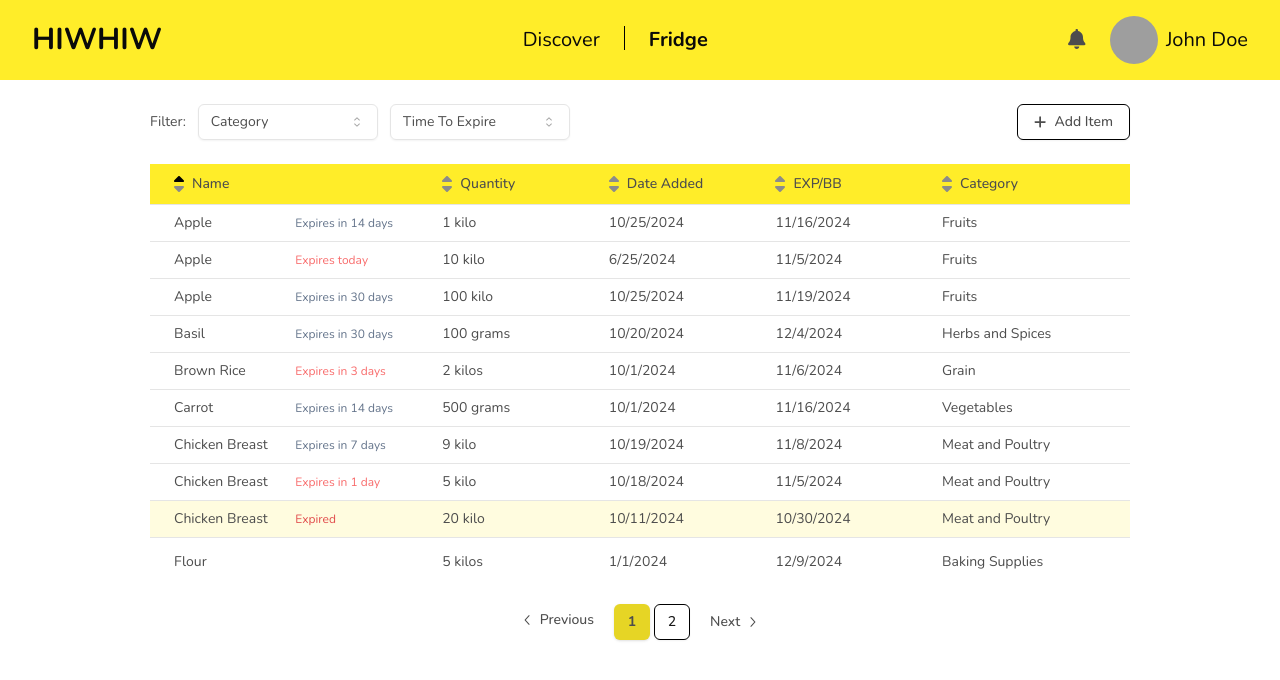
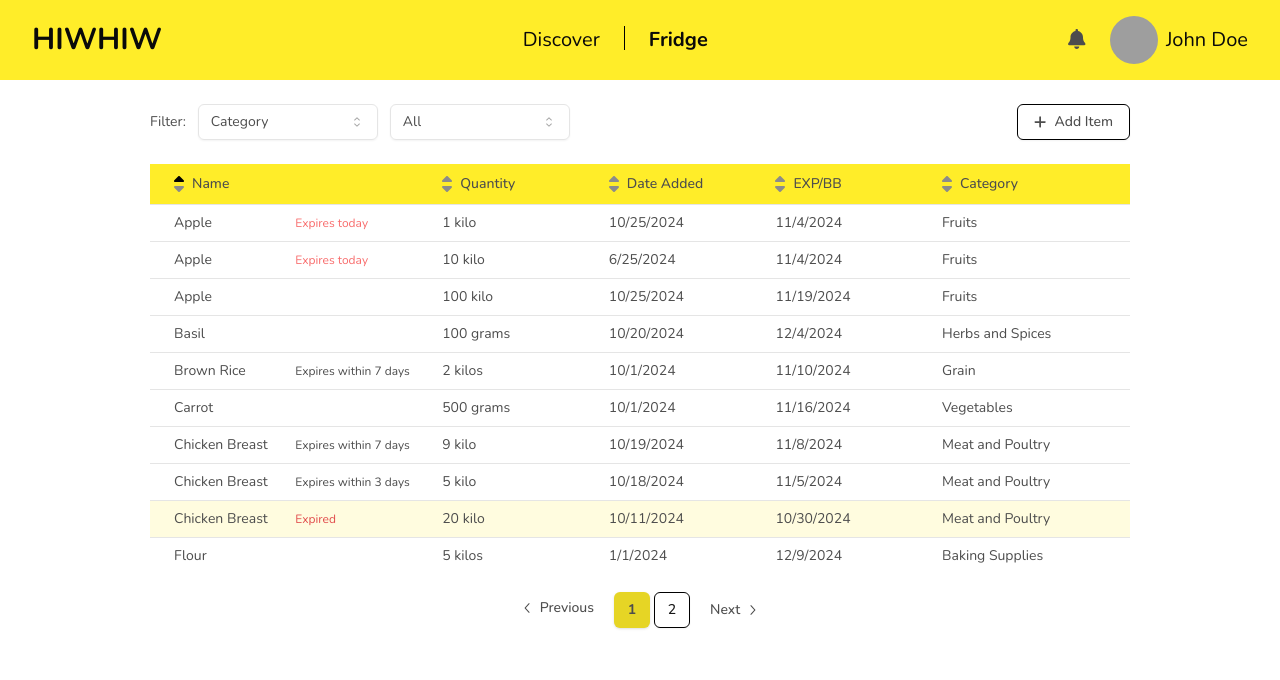
Before and after one commit to JabJabHiwHiw/hiw-hiw-frontend, a Next.js app: page /fridge in a window 1280 px wide. Shown: the top 680 px of the page. Built offline with nearby package versions, Linux system fonts and the light colour scheme; grey boxes are pictures that could not be loaded.

Commit message:
fix time to expire filter

```diff
--- a/src/app/fridge/_components/fridgeTable.tsx
+++ b/src/app/fridge/_components/fridgeTable.tsx
@@ -119,32 +119,23 @@ export default function FridgeTable({
           {currentItems.map((item, ind) => (
             <FridgeModal key={ind} mode="edit" data={item}>
               <TableRow
-                className={cn(item.expTag === 'Expired' && 'bg-primary-100')}
+                className={cn(item.expCat === 'Expired' && 'bg-primary-100')}
               >
                 <TableCell className="pl-6">{item.name}</TableCell>
                 <TableCell
                   className={cn(
                     'small',
-                    item.expTag === 'Expired' && 'text-error-hover',
-                    item.expTag &&
+                    item.expCat === 'Expired' && 'text-error-hover',
+                    item.expCat &&
                       [
                         'Expires today',
-                        'Expires in 1 day',
                         'Expires in 3 days',
-                      ].includes(item.expTag) &&
-                      'text-error-default',
-                    item.expTag &&
-                      [
                         'Expires in 7 days',
-                        'Expires in 14 days',
-                        'Expires in 30 days',
-                      ].includes(item.expTag) &&
-                      'text-neutral-500',
-                    item.expTag === 'Long Shelf Life (Over 30 days)' &&
-                      'invisible'
+                      ].includes(item.expCat) &&
+                      'text-error-default'
                   )}
                 >
-                  {item.expTag}
+                  {item.expCat}
                 </TableCell>
                 <TableCell>{item.quantity}</TableCell>
                 <TableCell>{item.addedDate.toLocaleDateString()}</TableCell>
--- a/src/app/fridge/page.tsx
+++ b/src/app/fridge/page.tsx
@@ -14,6 +14,7 @@ import { faPlus, faTimes } from '@fortawesome/free-solid-svg-icons'
 import type { FridgeItem, SortItem } from '@/app/types'
 import FridgeTable from './_components/fridgeTable'
 import FridgeModal from './_components/fridgeModal'
+import { SelectValue } from '@radix-ui/react-select'
 
 export default function FridgePage() {
   const categories = [
@@ -31,12 +32,9 @@ export default function FridgePage() {
   const timeToExpire = [
     'Expired',
     'Expires today',
-    'Expires in 1 day',
-    'Expires in 3 days',
-    'Expires in 7 days',
-    'Expires in 14 days',
-    'Expires in 30 days',
-    'Long Shelf Life (Over 30 days)',
+    'Expires within 3 days',
+    'Expires within 7 days',
+    'All',
   ]
   const mockFridgeItems = [
     {
@@ -57,14 +55,14 @@ export default function FridgePage() {
       name: 'Apple',
       quantity: '1 kilo',
       addedDate: new Date('2024-10-25'),
-      expiredDate: new Date(Date.now() + 12 * 24 * 60 * 60 * 1000),
+      expiredDate: new Date(Date.now()),
       category: 'Fruits',
     },
     {
       name: 'Apple',
       quantity: '10 kilo',
       addedDate: new Date('2024-6-25'),
-      expiredDate: new Date(Date.now() + 20 * 60 * 60 * 1000),
+      expiredDate: new Date(Date.now() + 6 * 60 * 60 * 1000),
       category: 'Fruits',
     },
     {
@@ -113,7 +111,7 @@ export default function FridgePage() {
       name: 'Brown Rice',
       quantity: '2 kilos',
       addedDate: new Date('2024-10-01'),
-      expiredDate: new Date(Date.now() + 2 * 24 * 60 * 60 * 1000),
+      expiredDate: new Date(Date.now() + 6 * 24 * 60 * 60 * 1000),
       category: 'Grain',
     },
     {
@@ -134,7 +132,7 @@ export default function FridgePage() {
       name: 'Orange Juice',
       quantity: '1 liter',
       addedDate: new Date('2024-10-24'),
-      expiredDate: new Date(Date.now() + 1 * 24 * 60 * 60 * 1000),
+      expiredDate: new Date(Date.now() + 1 * 5 * 60 * 60 * 1000),
       category: 'Beverages',
     },
     {
@@ -146,34 +144,34 @@ export default function FridgePage() {
     },
   ]
 
-  const calculateExpTag = (expiredDate: Date) => {
+  const calculateExpCat = (expiredDate: Date) => {
     const today = new Date()
+    today.setHours(0, 0, 0, 0)
+    const expDate = new Date(expiredDate)
+    expDate.setHours(0, 0, 0, 0)
+
     const daysToExpire = Math.floor(
-      (expiredDate.getTime() - today.getTime()) / (1000 * 60 * 60 * 24)
+      (expDate.getTime() - today.getTime()) / (1000 * 60 * 60 * 24)
     )
-
     if (daysToExpire < 0) return 'Expired'
     if (daysToExpire === 0) return 'Expires today'
-    if (daysToExpire === 1) return 'Expires in 1 day'
-    if (daysToExpire <= 3) return 'Expires in 3 days'
-    if (daysToExpire <= 7) return 'Expires in 7 days'
-    if (daysToExpire <= 14) return 'Expires in 14 days'
-    if (daysToExpire <= 30) return 'Expires in 30 days'
-    return 'Long Shelf Life (Over 30 days)'
+    if (daysToExpire <= 3) return 'Expires within 3 days'
+    if (daysToExpire <= 7) return 'Expires within 7 days'
+    return ''
   }
-  const addExpTag = (items: FridgeItem[]) => {
+  const addExpCat = (items: FridgeItem[]) => {
     return items.map((item) => ({
       ...item,
-      expTag: calculateExpTag(item.expiredDate),
+      expCat: calculateExpCat(item.expiredDate),
     }))
   }
   // data from backend
-  const fridgeItems = addExpTag(mockFridgeItems)
-
+  const fridgeItems = addExpCat(mockFridgeItems)
   const [filteredFridgeItems, setFilteredFridgeItems] =
     useState<FridgeItem[]>(fridgeItems)
   const [selectedCategories, setSelectedCategories] = useState<string[]>([])
-  const [selectedTimeToExpire, setSelectedTimeToExpire] = useState<string[]>([])
+  const [selectedTimeToExpire, setSelectedTimeToExpire] =
+    useState<string>('All')
   const [sortCriteria, setSortCriteria] = useState<SortItem[]>([
     { key: 'name', value: 'asc' },
   ])
@@ -185,9 +183,29 @@ export default function FridgePage() {
         selectedCategories.includes(item.category)
       )
     }
-    if (selectedTimeToExpire.length != 0) {
-      newFridgeItems = newFridgeItems.filter((item) =>
-        selectedTimeToExpire.includes(item.expTag || '')
+    if (selectedTimeToExpire === 'Expired') {
+      newFridgeItems = newFridgeItems.filter(
+        (item) => item.expCat === 'Expired'
+      )
+    } else if (selectedTimeToExpire === 'Expires today') {
+      newFridgeItems = newFridgeItems.filter(
+        (item) => item.expCat === 'Expires today'
+      )
+    } else if (selectedTimeToExpire === 'Expires within 3 days') {
+      newFridgeItems = newFridgeItems.filter(
+        (item) =>
+          item.expCat &&
+          ['Expires today', 'Expires within 3 days'].includes(item.expCat)
+      )
+    } else if (selectedTimeToExpire === 'Expires within 7 days') {
+      newFridgeItems = newFridgeItems.filter(
+        (item) =>
+          item.expCat &&
+          [
+            'Expires today',
+            'Expires within 3 days',
+            'Expires within 7 days',
+          ].includes(item.expCat)
       )
     }
     newFridgeItems = sortFridgeItems(newFridgeItems)
@@ -209,15 +227,9 @@ export default function FridgePage() {
     )
   }
   const handleSelectTimeToExpire = (time: string) => {
-    if (!selectedTimeToExpire.includes(time)) {
-      setSelectedTimeToExpire([...selectedTimeToExpire, time])
-    }
+    setSelectedTimeToExpire(time)
   }
-  const handleRemoveTimeToExpire = (time: string) => {
-    setSelectedTimeToExpire(
-      selectedTimeToExpire.filter((item) => item !== time)
-    )
-  }
+
   const handleSortToggle = (key: string) => {
     setSortCriteria((prevCriteria: SortItem[]) => {
       const existingCriterion = prevCriteria.find(
@@ -265,9 +277,12 @@ export default function FridgePage() {
               ))}
             </SelectContent>
           </Select>
-          <Select onValueChange={handleSelectTimeToExpire}>
+          <Select
+            onValueChange={handleSelectTimeToExpire}
+            value={selectedTimeToExpire}
+          >
             <SelectTrigger className="md:w-[180px] w-[100px]">
-              <span>Time To Expire</span>
+              <SelectValue></SelectValue>
             </SelectTrigger>
             <SelectContent className="md:w-[180px] w-[100px]">
               {timeToExpire.map((time) => (
@@ -302,20 +317,6 @@ export default function FridgePage() {
             </button>
           </div>
         ))}
-        {selectedTimeToExpire.map((time) => (
-          <div
-            key={time}
-            className="flex items-center bg-primary-200 border border-2 border-primary-300 px-4 py-2 rounded-full text-sm gap-2"
-          >
-            <span>{time}</span>
-            <button
-              onClick={() => handleRemoveTimeToExpire(time)}
-              className="flex items-center justify-center"
-            >
-              <FontAwesomeIcon icon={faTimes} size={'1x'} />
-            </button>
-          </div>
-        ))}
       </div>
       <FridgeTable
         fridgeItems={filteredFridgeItems}
--- a/src/app/types.ts
+++ b/src/app/types.ts
@@ -30,7 +30,7 @@ export type FridgeItem = {
   addedDate: Date
   expiredDate: Date
   category: string
-  expTag?: string
+  expCat?: string
 }
 
 export type SortItem = {
```
